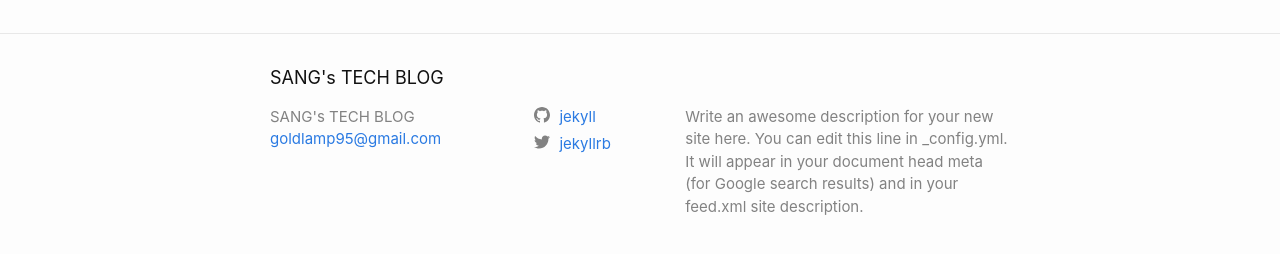
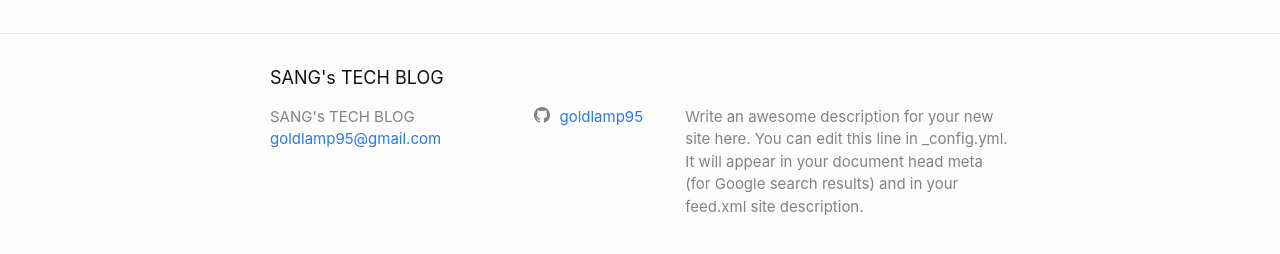
Before and after one commit to goldlamp95/SANG-BLOG, a Jekyll site: the page built from index.markdown, in a window 1280 px wide. Shown: the part 622-876 px from the top of the page. Built offline with Jekyll 4.4.1, drawn with Linux system fonts in a browser that asks for light colours.

```diff
--- a/_config.yml
+++ b/_config.yml
@@ -24,10 +24,10 @@ description: >- # this means to ignore newlines until "baseurl:"
   Write an awesome description for your new site here. You can edit this
   line in _config.yml. It will appear in your document head meta (for
   Google search results) and in your feed.xml site description.
-baseurl: "/sang-blog" # the subpath of your site, e.g. /blog
+baseurl: "/SANG-BLOG" # the subpath of your site, e.g. /blog
 url: "https://goldlamp95.github.io" # the base hostname & protocol for your site, e.g. http://example.com
-twitter_username: jekyllrb
-github_username:  jekyll
+# twitter_username: jekyllrb
+github_username:  goldlamp95
 
 # Build settings
 theme: minima
```
